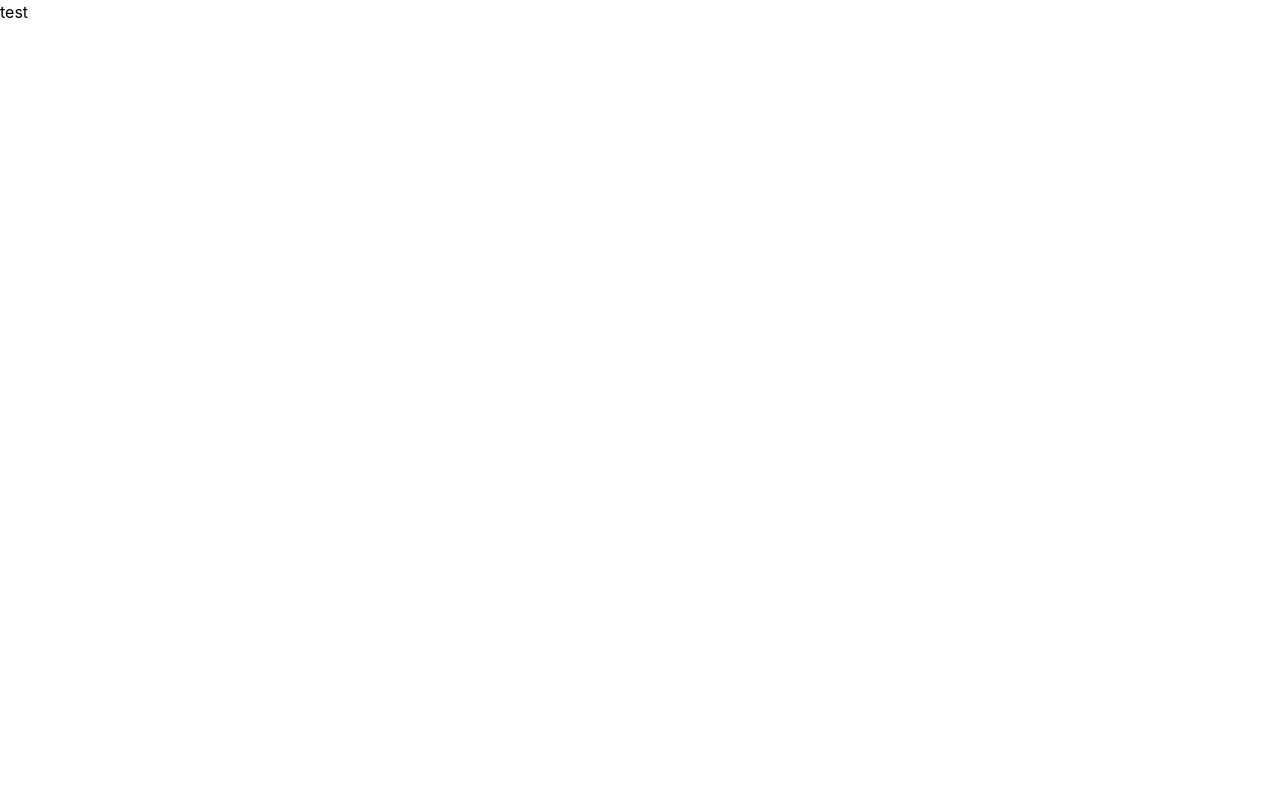
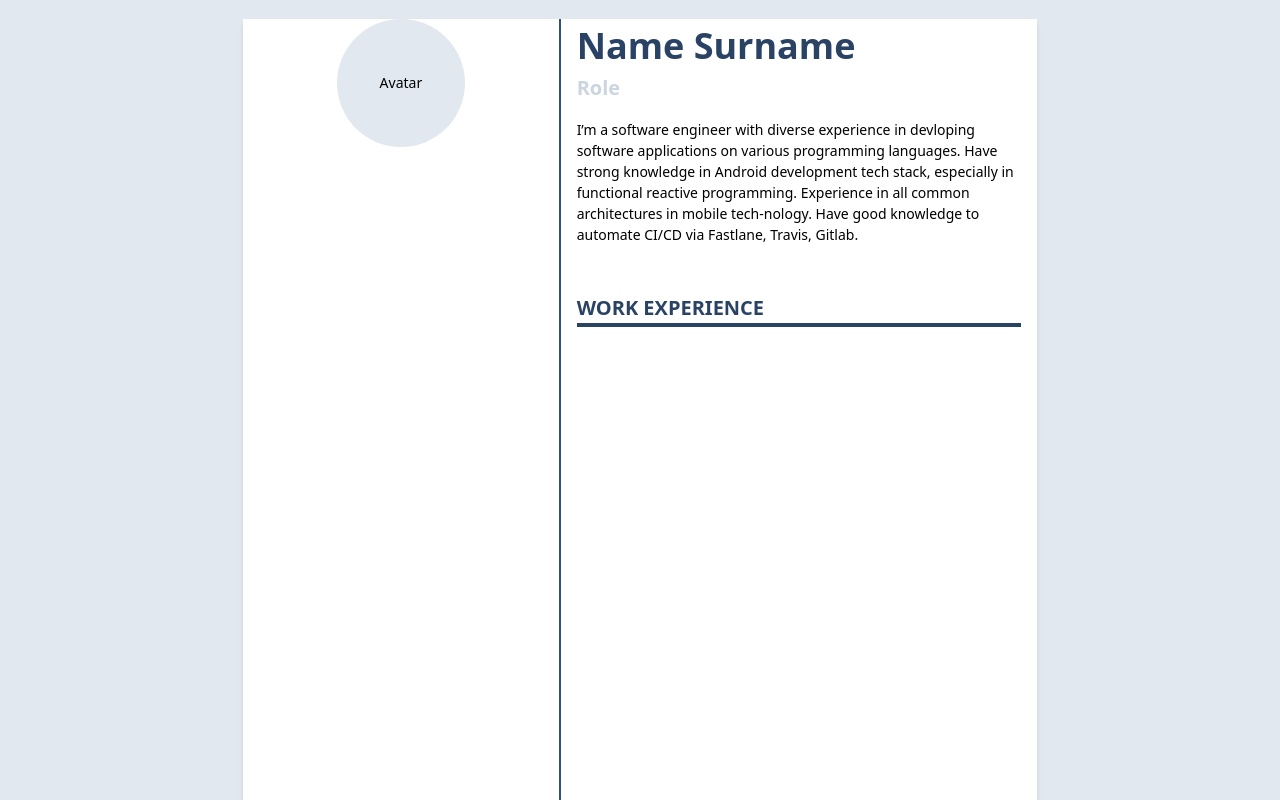
Before and after one commit to ppwasin/portfolio, a Next.js app: page /cv in a window 1280 px wide. Shown: the top 800 px of the page. Built offline with nearby package versions, Linux system fonts and the light colour scheme.

Commit message:
a4 template with print

```diff
--- a/pages/cv.js
+++ b/pages/cv.js
@@ -1,5 +1,98 @@
+const A4Style = {
+  background: "white",
+  width: "21cm",
+  height: "29.65cm",
+  // width: "49.606rem",
+  // height: "70.039rem",
+  display: "block",
+  // margin: "7.1rem 10.63rem 7.1rem 10.63rem",
+  // padding: "80px 80px 60px",
+  // margin: "0 auto",
+  // boxShadow: "0 0 0.5cm rgba(0,0,0,0.5)",
+  marginBottom: "5mm",
+};
+
 function CV() {
-  return <div>test</div>;
+  return (
+    <div className="flex-col flex-1 w-full items-center justify-center bg-gray-300 print:bg-transparent py-5mm print:p-0">
+      <A4>
+        <div className="flex h-full">
+          <div className="w-2/5 border-r-2 border-blue-800 text-center">
+            <div className="w-full flex justify-center">
+              <div class="rounded-full bg-gray-300 h-32 w-32 flex items-center justify-center">
+                Avatar
+              </div>
+            </div>
+          </div>
+          <div class="w-3/5 bg-white ">
+            <div className="px-4">
+              {/* Header */}
+              <div className="text-4xl text-blue-900 flex">
+                <p className="font-bold">Name Surname</p>
+              </div>
+              <div className="text-xl text-gray-400 font-bold">Role</div>
+              <div className="pt-4" />
+              <div className="">
+                I’m a software engineer with diverse experience in devloping
+                software applications on various programming languages. Have
+                strong knowledge in Android development tech stack, especially
+                in functional reactive programming. Experience in all common
+                architectures in mobile tech-nology. Have good knowledge to
+                automate CI/CD via Fastlane, Travis, Gitlab.
+              </div>
+              <div className="pt-12" />
+              {/* Work Experimence */}
+              <div className="w-full">
+                <div className="text-xl font-bold text-blue-900">
+                  WORK EXPERIENCE
+                </div>
+                <hr className="border-2 border-solid border-blue-900" />
+              </div>
+            </div>
+          </div>
+        </div>
+      </A4>
+      {/* <div className="text-4xl text-center text-blue-700">Name Surname</div>
+        <div className="text-4xl text-center text-gray-400">Role</div>
+        <div className="text-center">
+          I’m a software engineer with diverse experience in designing,
+          implementing and deploying software applications on various
+          programming languages. Have strong knowledge in Android development
+          tech stack, especially in functional reactive programming. Experience
+          in all common architectures in mobile tech-nology. Have good knowledge
+          to automate CI/CD via Fastlane, Travis, Gitlab.
+        </div>
+        <div></div>
+        <div className="flex items-center justify-center my-4">
+          <a href="#" className="no-underline text-blue-500">
+            email@gmail.com
+          </a>
+          <p className="mx-1">/</p>
+          <a href="#" className="no-underline text-blue-500">
+            (+66) xx xx xxxx
+          </a>
+          <p className="mx-1">/</p>
+          <a href="#" className="no-underline text-blue-500">
+            website
+          </a>
+        </div> */}
+      {/* </div> */}
+      <A4>
+        <p>Inside</p>
+      </A4>
+    </div>
+  );
 }
 
+const A4 = (props) => {
+  return (
+    <div
+      style={A4Style}
+      className="text-sm shadow-md my-0 mx-auto print:p-0 print:m-0 print:shadow-none"
+    >
+      {props.children}
+    </div>
+  );
+};
+
 export default CV;
--- a/styles/Home.module.css
+++ b/styles/Home.module.css
@@ -1,4 +1,4 @@
-.container {
+/* .container {
   min-height: 100vh;
   padding: 0 0.5rem;
   display: flex;
@@ -119,4 +119,4 @@
     width: 100%;
     flex-direction: column;
   }
-}
+} */
--- a/styles/globals.css
+++ b/styles/globals.css
@@ -1,4 +1,4 @@
-html,
+/* html,
 body {
   padding: 0;
   margin: 0;
@@ -13,4 +13,4 @@ a {
 
 * {
   box-sizing: border-box;
-}
+} */
--- a/tailwind.config.js
+++ b/tailwind.config.js
@@ -1,7 +1,17 @@
 module.exports = {
   purge: ["./components/**/*.js", "./pages/**/*.js"],
   theme: {
-    extend: {},
+    extend: {
+      screens: {
+        print: { raw: "print" },
+        // => @media print { ... }
+      },
+      spacing: {
+        '25mm': "25mm",
+        '5mm': "5mm"
+
+      },
+    },
   },
   variants: {},
   plugins: [],
```
